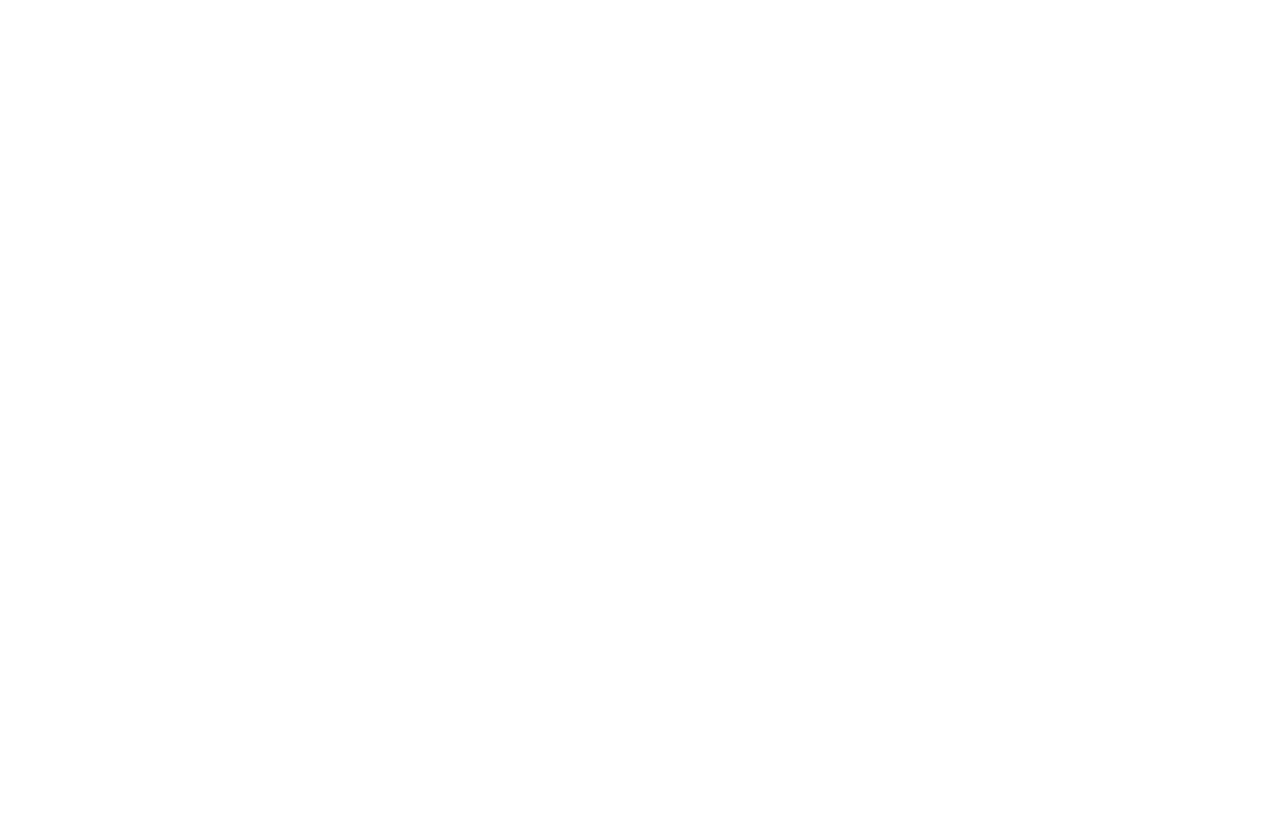
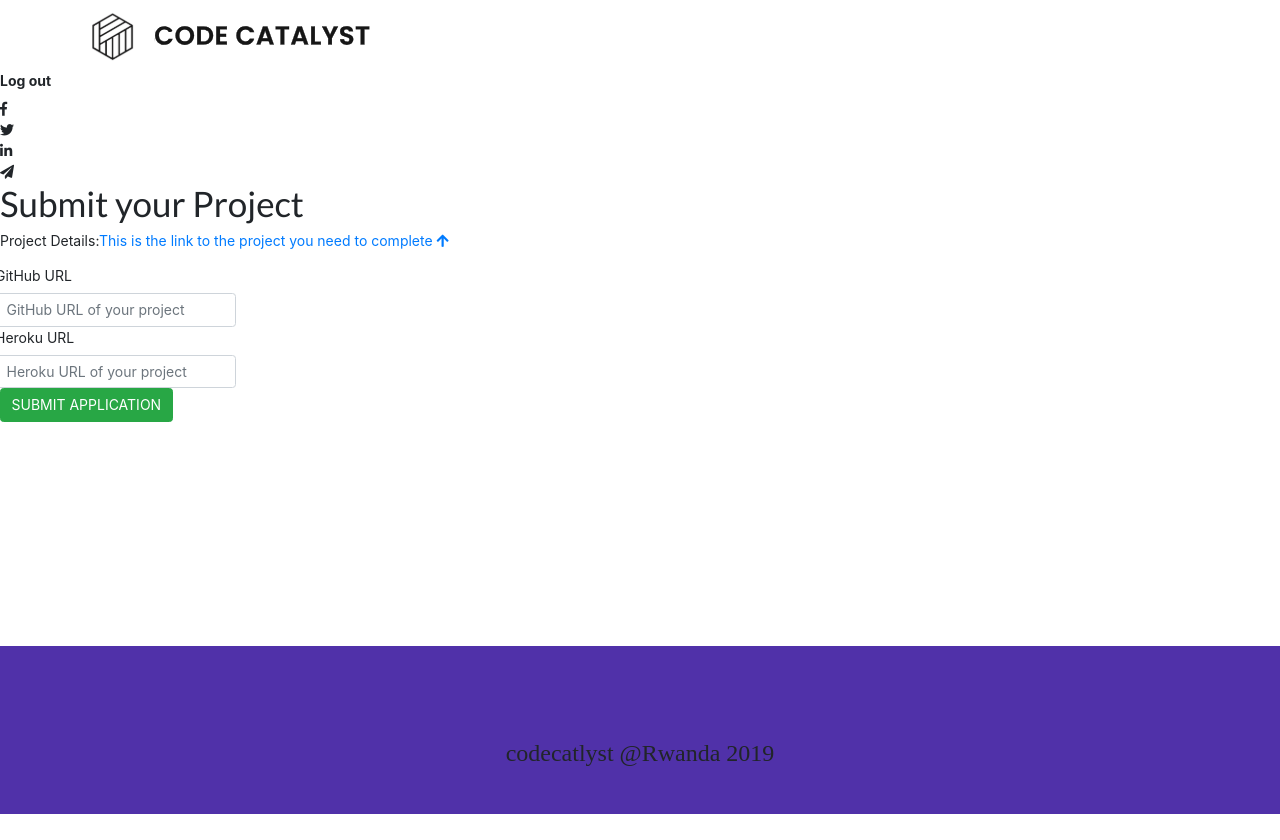
Before and after one commit to ndungutseclaude/applicant, a React (Create React App) app: page /AddUrl in a window 1280 px wide. Before the commit the page ends 800 px from the top, so only its background shows below. Built offline with nearby package versions, Linux system fonts and the light colour scheme.

Commit message:
with add url page

```diff
--- /dev/null
+++ b/src/component/AddUrl.js
@@ -0,0 +1,130 @@
+import React, { Component } from 'react';
+import Success from './Success';
+import { getJwt } from './utils/jwt';
+import axios from 'axios';
+import Header from './Header';
+import Footer from './Footer';
+
+
+
+
+class AddUrl extends Component {
+  state = {
+    git_hub_url: '',
+    heroku_url:'',
+    alert_message:'',
+    errors: {}
+  };
+  //handle input
+  handleChange=(event)=>{
+    event.preventDefault();
+    this.setState({
+      [event.target.name]: event.target.value
+    })
+     }
+
+  onSubmit=(event)=>{
+    event.preventDefault()
+    const jwt = getJwt()
+    //console.log(jwt);
+
+    if(!jwt){
+        console.log('no token found');
+        //this.props.history.push('/')
+    }
+
+    var data={git_hub_url:this.state.git_hub_url, heroku_url:this.state.heroku_url}
+
+       console.log(jwt)
+    axios.post('https://codecatalyst-test.herokuapp.com/api/project/submit',data,
+    {headers: {Authorization: `Token ${jwt}`}})
+    .then(res =>{
+        this.setState({alert_message:'success'})
+        console.log('well done');
+    })
+    .catch(err =>{
+        localStorage.removeItem("user-token")
+        console.log('the request denied')
+        this.props.history.push('/')
+    })
+ }
+
+//FUNCTION TO LOGOUT
+ logoutFunction=(e)=>{
+   localStorage.removeItem('user-token')
+   this.props.history.push('/')
+   console.log('you are loggedOut')
+ }
+  render() {
+    const { git_hub_url,heroku_url} = this.state;
+
+    return (
+      <div className="Phonebook" >
+      <Header/>
+      {this.state.alert_message=="success"?<Success/>:null}
+          <div className='heading'>
+
+                                  <div className="info">
+                                        <label onClick={this.logoutFunction}
+                                                className="person"><b className="name">Log out</b>
+                                        </label>
+                                  </div>
+          <aside>
+                                    <div><i className="fab fa-facebook-f facebook"></i></div>
+                                    <div><i className="fab fa-twitter twitter"></i></div>
+                                    <div><i className="fab fa-linkedin-in linked"></i></div>
+                                    <div><i className="fas fa-paper-plane send"></i></div>
+                                </aside>
+
+              <h1>Submit your Project</h1>
+              <p>Project Details:
+              <a href="https://drive.google.com/drive/folders/1JTP0lGGTgGhFAuIl27WeMsvenmHzflT5" target='_blank'>
+              <span>This is the link to the project you need to complete <i className="fas fa-arrow-up"></i></span>
+              </a>
+              </p>
+
+                    <div className="crayon">
+                        <div className='pencil'></div>
+                        <div className='before'></div>
+                        <div className='after'></div>
+                    </div>
+
+          </div>
+                  <form onSubmit={this.onSubmit}>
+                      <div className="form-row names" >
+                            <div className="form-name">
+                                <label>GitHub URL</label>
+                                <input className="form-control"
+                                      type="url"
+                                      required placeholder="GitHub URL of your project"
+                                      id="cardCVC"
+                                      name='git_hub_url'
+                                      value={git_hub_url}
+                                      onChange={this.handleChange}
+                                    />
+                              </div>
+                      </div>
+
+                      <div className="form-row names">
+                              <div className="sname form-name">
+                                  <label>Heroku URL</label>
+                                  <input className="form-control"
+                                        type="url"
+                                        required placeholder="Heroku URL of your project"
+                                        id="cardCVC"
+                                        name='heroku_url'
+                                        value={heroku_url}
+                                        onChange={this.handleChange}
+                                        />
+                                </div>
+                      </div>
+                                <button type="submit" className="btn btn-success button1">SUBMIT APPLICATION</button>
+              </form>
+              <Footer/>
+    </div>
+
+    );
+  }
+}
+
+export default AddUrl;
--- a/src/component/App.js
+++ b/src/component/App.js
@@ -6,6 +6,8 @@
 import Login from './Login';
 import Project from './project';
 import RegistrationDone from './registrationDone';
+import AddUrl from './AddUrl';
+import Success from './Success';
 
 
 const App =()=>{
@@ -18,7 +20,8 @@
                     <Route exact path="/SignUp" component={SignUp}/>
                     <Route exact path="/project" component={Project}/>
                     <Route exact path="/registrationDone" component={RegistrationDone}/>
-
+                    <Route exact path="/AddUrl" component={AddUrl}/>
+                    <Route exact path="./Success" component={Success}/>
                     {/* <Route exact path="/SignUp" component={SignUp}/>
                     <Route exact path="/QuestionsList" component={QuestionsList}/>
                     <Route exact path="/Test" component={Test}/> */}
--- a/src/component/QuestionsList.js
+++ b/src/component/QuestionsList.js
@@ -34,8 +34,8 @@
         {headers: {Authorization: `Token ${jwt}`}})
         .then(res =>{
             if(res.data.length === 0){
-                this.props.history.push('/project')
-                //this.props.history.push('/AddUrl')
+                //this.props.history.push('/project')
+                this.props.history.push('/AddUrl')
                 //console.log('done')
             }
 
@@ -101,8 +101,8 @@
 goToProject(e){
     e.preventDefault()
     if(this.questionsLength === 0){
-        this.props.history.push('/project')
-        //this.props.history.push('/AddUrl')
+        //this.props.history.push('/project')
+        this.props.history.push('/AddUrl')
     }
     console.log('answer all question')
     window.location.reload(false)
--- /dev/null
+++ b/src/component/Success.js
@@ -0,0 +1,11 @@
+import React, { Component } from 'react'
+
+export default class Success extends Component {
+    render() {
+        return (
+            <div class="alert alert-success success" role="alert">
+                <p>URLs submitted successfully !!!</p>
+</div>
+        )
+    }
+}
```
